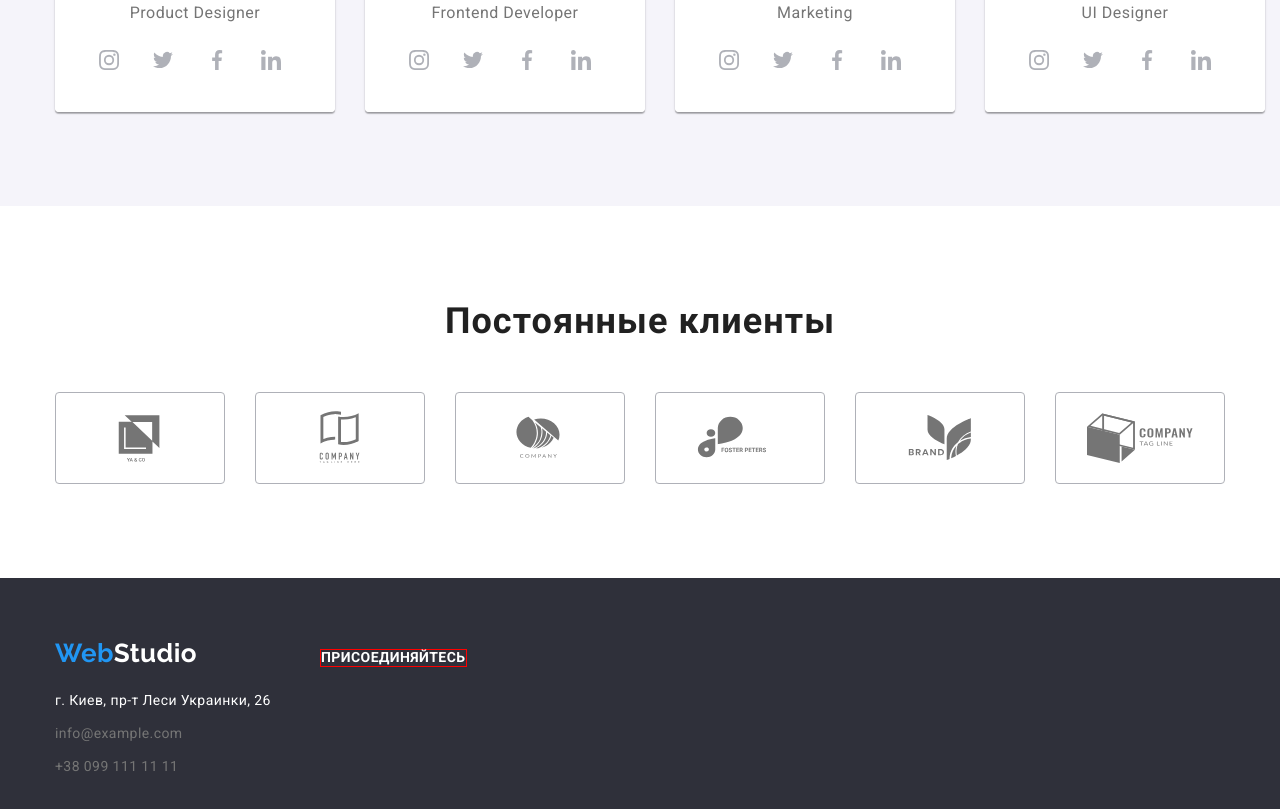
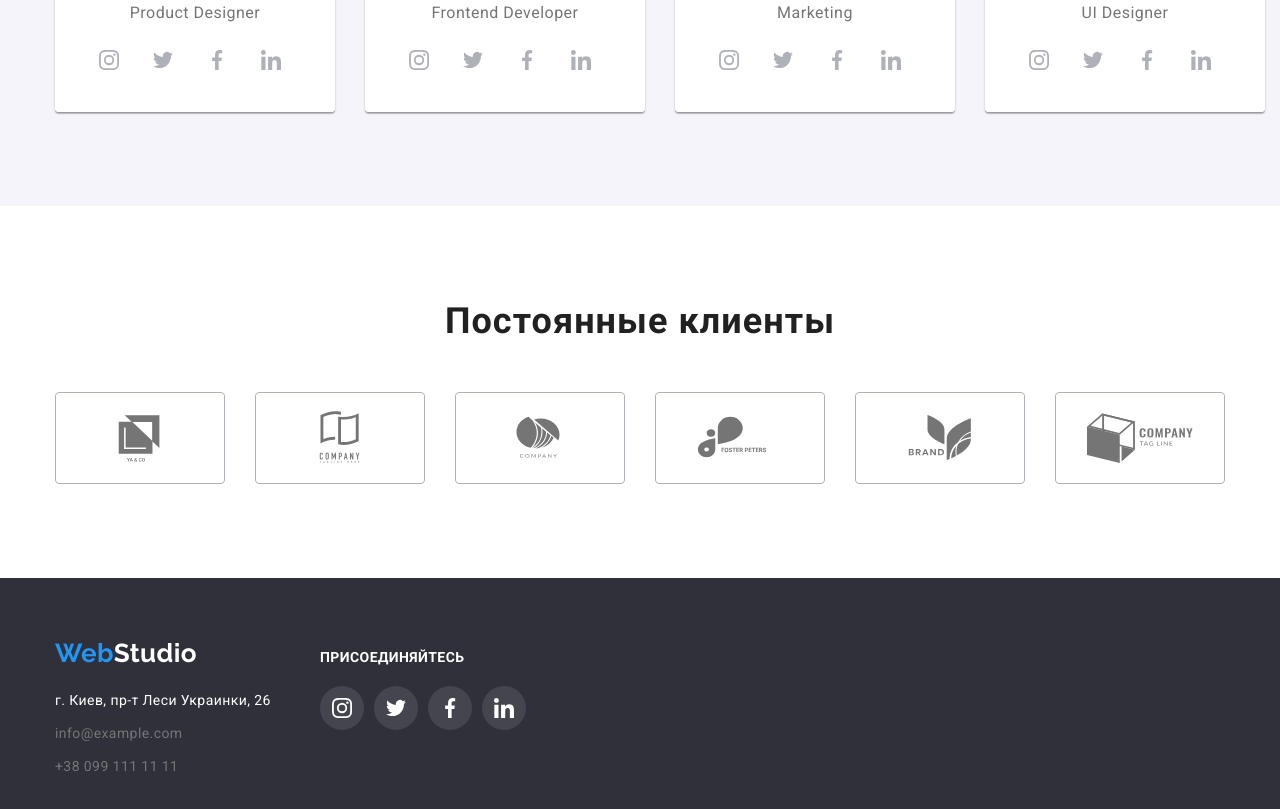
Before and after one commit to VitaliyMishugli/goit-markup-hw-04, a plain HTML site: page index.html in a window 1280 px wide. Shown: the part 2099-2908 px from the top of the page. Drawn offline with nearby package versions, Linux system fonts and the light colour scheme.

Commit message:
Головна готова

```diff
--- a/css/styles.css
+++ b/css/styles.css
@@ -444,8 +444,8 @@ button.secondary{
 
 .member-links{
 	display: flex;
-		align-items: center;
-		justify-content: center;
+	align-items: center;
+	justify-content: center;
 
 	width: 44px;
 	height: 44px;
@@ -661,7 +661,6 @@ a.footer-link{
 .add{
 	display: flex;
 	align-items: center;
-	border: 1px solid red;
 }
 
 .add-title{
@@ -691,9 +690,46 @@ a.footer-link{
 	margin-right: 0;
 }
 
-.footer-container-element{
-	/* width: 44px;
+.add.footer-container-element{
+	display: flex;
+	flex-direction: column;
+	align-items: flex-start;
+}
+
+.list.footer-add{
+	display: flex;
+	align-items: center;
+	margin-top: 20px;
+}
+
+.footer-add-element{
+	display: flex;
+	align-items: center;
+	justify-content: center;
+
+	width: 44px;
 	height: 44px;
-	border: 1px solid yellow;
-	border-radius: 50%; */
+	border-radius: 50%;
+	background: #ffffff1a;
+
+	margin-right: 10px;
 }
+
+.footer-add-element:hover{
+	background-color: var(--accent-text-color);
+}
+
+.footer-add-element:last-child{
+	margin-right: 0;
+}
+
+.add-icon{
+	display: block;
+	fill: var(--secondary-text-color);
+}
+
+.add-link{
+	display: flex;
+	align-items: center;
+	justify-content: center;
+}
--- a/index.html
+++ b/index.html
@@ -435,8 +435,8 @@
       <div class="container footer-container">
         <div class="footer-container-element">
           <a href="./index.html" class="footer-logo logo"
-            ><span class="logo-web">Web</span>Studio</a
-          >
+            ><span class="logo-web">Web</span>Studio
+          </a>
           <address>
             <ul class="list address-list">
               <li class="address-item">
@@ -464,7 +464,39 @@
         <div class="add footer-container-element">
           <h2 class="add-title">Присоединяйтесь</h2>
           <ul class="list footer-add">
-            <li class="footer-add-element"></li>
+
+
+            <li class="footer-add-element">
+              <a class="add-link" href="">
+                <svg class="add-icon" width="20" height="20">
+                  <use href="./images/icons/sprite.svg#icon-instagram"></use>
+                </svg>
+              </a>
+            </li>
+
+            <li class="footer-add-element">
+              <a class="add-link" href="">
+                <svg class="add-icon" width="20" height="20">
+                  <use href="./images/icons/sprite.svg#icon-twitter"></use>
+                </svg>
+              </a>
+            </li>
+
+            <li class="footer-add-element">
+              <a class="add-link" href="">
+                <svg class="add-icon" width="20" height="20">
+                  <use href="./images/icons/sprite.svg#icon-facebook"></use>
+                </svg>
+              </a>
+            </li>
+
+            <li class="footer-add-element">
+              <a class="add-link" href="">
+                <svg class="add-icon" width="20" height="20">
+                  <use href="./images/icons/sprite.svg#icon-linkedin"></use>
+                </svg>
+              </a>
+            </li>
 
           </ul>
         </div>
```
